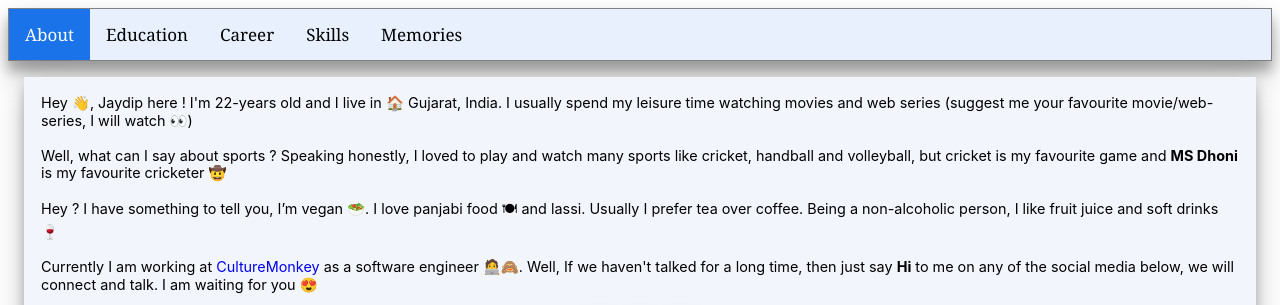
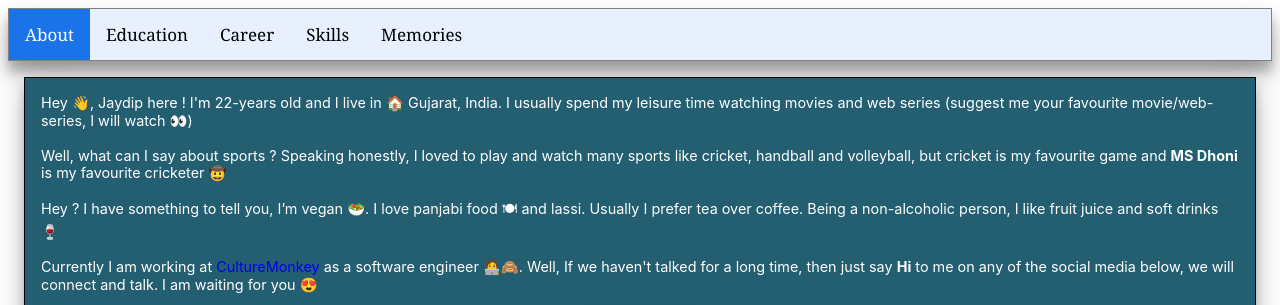
Before and after one commit to jaydipPansuriya21/ImJaydip, a plain HTML site: page index.html in a window 1280 px wide. Shown: the top 305 px of the page. Drawn offline with nearby package versions, Linux system fonts and the light colour scheme.

Commit message:
color changes

```diff
--- a/index.html
+++ b/index.html
@@ -31,7 +31,7 @@
 
 
 	<div class="social-media-container">
-		<a href="https://www.instagram.com/21Jaydip/" target="_blank"><img class="social-media-card" src="./images/instagram.svg"></a>
+		<a href="https://www.instagram.com/imjaydip_/" target="_blank"><img class="social-media-card" src="./images/instagram.svg"></a>
 		<a href="https://www.linkedin.com/in/jaydip-pansuriya-a00163167" target="_blank"><img class="social-media-card" src="./images/linkedin.svg"></a>
 		<a href="https://linktr.ee/ImJaydip" target="_blank"><img class="social-media-card" src="./images/tree.svg"></a>
 	</div>
--- a/main.css
+++ b/main.css
@@ -294,9 +294,10 @@ a{
   margin: 1rem;
   font-size: 0.9rem;
   box-shadow: rgb(0 0 0 / 25%) 0px 14px 28px, rgb(0 0 0 / 22%) 0px 10px 10px;
-  border: 1px solid #F2F6FC;
-  background-color: #F2F6FC;
+  border: 1px solid black;
+  background-color: #235e71;
   font-family: -apple-system,BlinkMacSystemFont,"Segoe UI",Helvetica,Arial,sans-serif,"Apple Color Emoji","Segoe UI Emoji";
+  color: white;
 }
 
 
```
